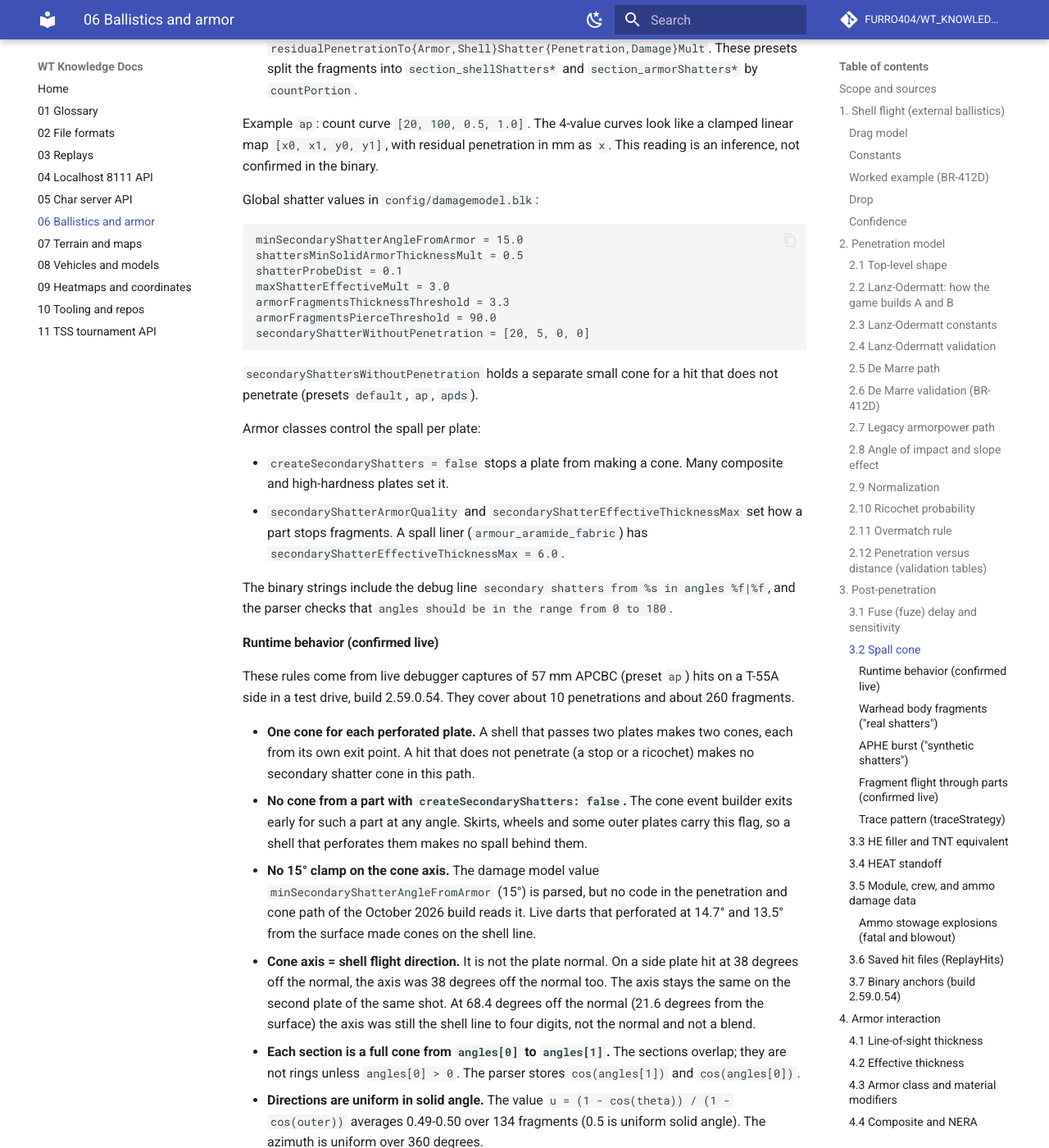
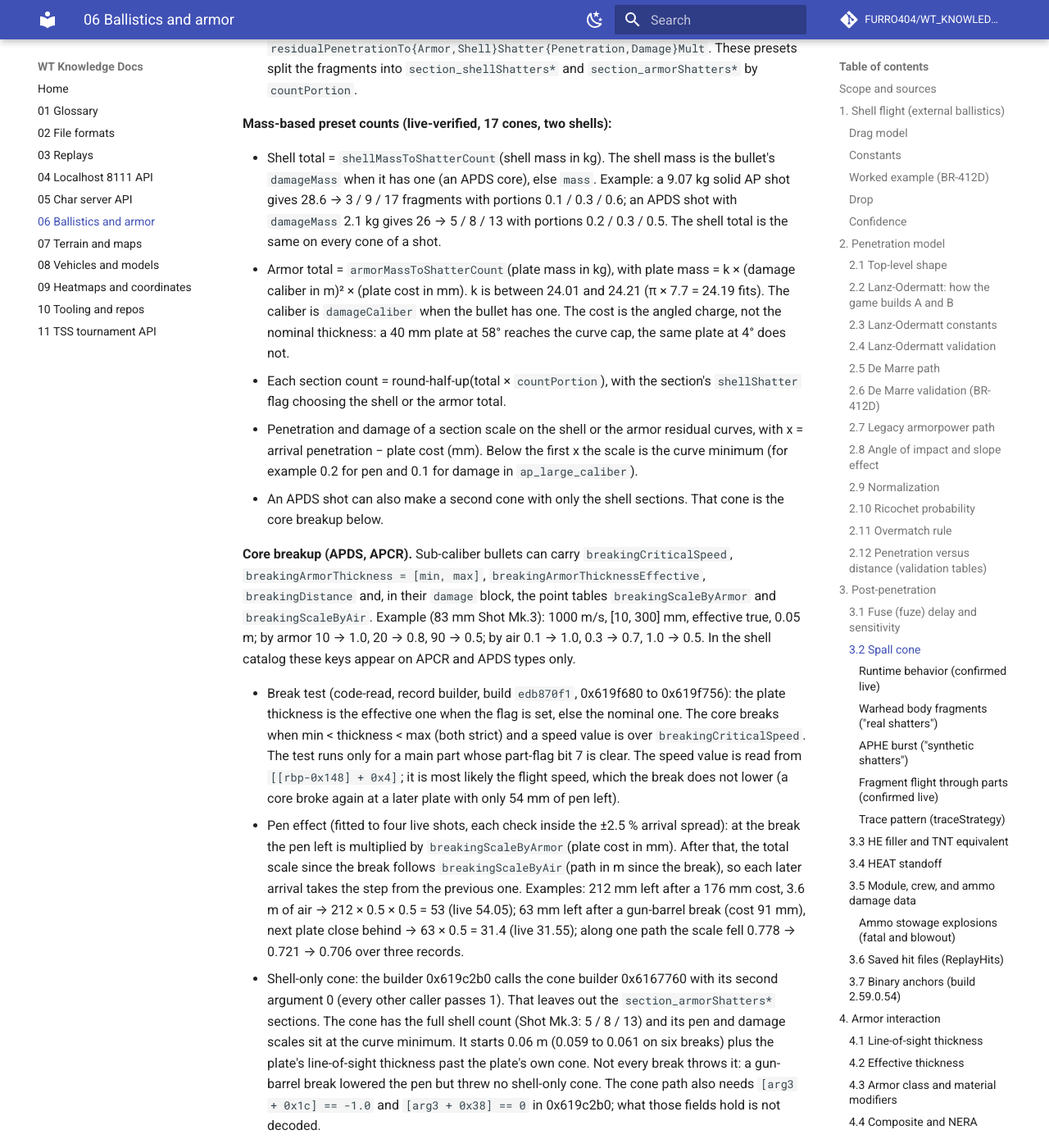
Before and after one commit to FURRO404/WT_KNOWLEDGE_DOCS, an MkDocs documentation site: the page built from docs/06-ballistics-and-armor.md, in a window 1280 px wide and 1400 px high, scrolled down 13890 px. Shown: the whole window at 82% size. Built offline with MkDocs 1.6.1 and Material for MkDocs 9.7.7, drawn with Linux system fonts in a browser that asks for light colours; comment, search, counter and statistics services are not loaded.

Commit message:
Ballistics: mass-based spall counts, APDS/APCR core breakup; models: collision axis handedness

```diff
--- a/docs/06-ballistics-and-armor.md
+++ b/docs/06-ballistics-and-armor.md
@@ -599,10 +599,68 @@ Scale curves in a preset:
 - `residualArmorPenetrationToShatterPenetrationMult`
 - `residualArmorPenetrationToShatterDamageMult`
 - `caliberToArmorToShatterCountMult`
-- mass-based presets (`ap_large_caliber`, `apds`, `apcr`): `armorMassToShatterCount`,
+- mass-based presets (`ap_large_caliber`, `ap_solid_medium_caliber`, `apds`,
+  `apds_fs_25_76mm`, `apcr`): `armorMassToShatterCount`,
   `shellMassToShatterCount`, `residualPenetrationTo{Armor,Shell}Shatter{Penetration,Damage}Mult`.
   These presets split the fragments into `section_shellShatters*` and
   `section_armorShatters*` by `countPortion`.
+
+**Mass-based preset counts (live-verified, 17 cones, two shells):**
+
+- Shell total = `shellMassToShatterCount`(shell mass in kg). The shell mass
+  is the bullet's `damageMass` when it has one (an APDS core), else `mass`.
+  Example: a 9.07 kg solid AP shot gives 28.6 → 3 / 9 / 17 fragments with
+  portions 0.1 / 0.3 / 0.6; an APDS shot with `damageMass` 2.1 kg gives
+  26 → 5 / 8 / 13 with portions 0.2 / 0.3 / 0.5. The shell total is the same
+  on every cone of a shot.
+- Armor total = `armorMassToShatterCount`(plate mass in kg), with plate
+  mass = k × (damage caliber in m)² × (plate cost in mm). k is between 24.01
+  and 24.21 (π × 7.7 = 24.19 fits). The caliber is `damageCaliber` when the
+  bullet has one. The cost is the angled charge, not the nominal thickness: a
+  40 mm plate at 58° reaches the curve cap, the same plate at 4° does not.
+- Each section count = round-half-up(total × `countPortion`), with the
+  section's `shellShatter` flag choosing the shell or the armor total.
+- Penetration and damage of a section scale on the shell or the armor
+  residual curves, with x = arrival penetration − plate cost (mm). Below the
+  first x the scale is the curve minimum (for example 0.2 for pen and 0.1 for
+  damage in `ap_large_caliber`).
+- An APDS shot can also make a second cone with only the shell sections. That
+  cone is the core breakup below.
+
+**Core breakup (APDS, APCR).** Sub-caliber bullets can carry
+`breakingCriticalSpeed`, `breakingArmorThickness = [min, max]`,
+`breakingArmorThicknessEffective`, `breakingDistance` and, in their `damage`
+block, the point tables `breakingScaleByArmor` and `breakingScaleByAir`.
+Example (83 mm Shot Mk.3): 1000 m/s, [10, 300] mm, effective true, 0.05 m;
+by armor 10 → 1.0, 20 → 0.8, 90 → 0.5; by air 0.1 → 1.0, 0.3 → 0.7, 1.0 → 0.5.
+In the shell catalog these keys appear on APCR and APDS types only.
+
+- Break test (code-read, record builder, build `edb870f1`, 0x619f680 to
+  0x619f756): the plate thickness is the effective one when the flag is set,
+  else the nominal one. The core breaks when min < thickness < max (both
+  strict) and a speed value is over `breakingCriticalSpeed`. The test runs
+  only for a main part whose part-flag bit 7 is clear. The speed value is
+  read from `[[rbp-0x148] + 0x4]`; it is most likely the flight speed, which
+  the break does not lower (a core broke again at a later plate with only
+  54 mm of pen left).
+- Pen effect (fitted to four live shots, each check inside the ±2.5 % arrival
+  spread): at the break the pen left is multiplied by
+  `breakingScaleByArmor`(plate cost in mm). After that, the total scale since
+  the break follows `breakingScaleByAir`(path in m since the break), so each
+  later arrival takes the step from the previous one. Examples: 212 mm left
+  after a 176 mm cost, 3.6 m of air → 212 × 0.5 × 0.5 = 53 (live 54.05);
+  63 mm left after a gun-barrel break (cost 91 mm), next plate close behind →
+  63 × 0.5 = 31.4 (live 31.55); along one path the scale fell 0.778 → 0.721
+  → 0.706 over three records.
+- Shell-only cone: the builder 0x619c2b0 calls the cone builder 0x6167760
+  with its second argument 0 (every other caller passes 1). That leaves out
+  the `section_armorShatters*` sections. The cone has the full shell count
+  (Shot Mk.3: 5 / 8 / 13) and its pen and damage scales sit at the curve
+  minimum. It starts 0.06 m (0.059 to 0.061 on six breaks) plus the plate's
+  line-of-sight thickness past the plate's own cone. Not every break throws
+  it: a gun-barrel break lowered the pen but threw no shell-only cone. The
+  cone path also needs `[arg3 + 0x1c] == -1.0` and `[arg3 + 0x38] == 0` in
+  0x619c2b0; what those fields hold is not decoded.
 
 Example `ap`: count curve `[20, 100, 0.5, 1.0]`. The 4-value curves look like a
 clamped linear map `[x0, x1, y0, y1]`, with residual penetration in mm as `x`.
```
Also changed, not shown: docs/08-vehicles-and-models.md (+9 -0 lines).
